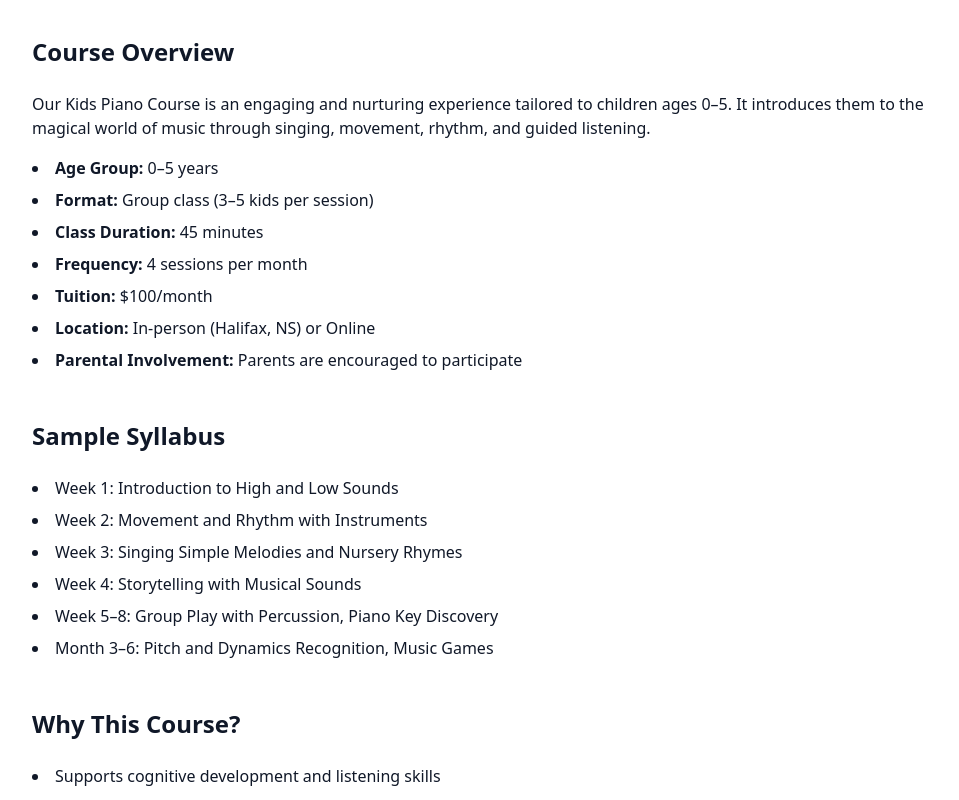
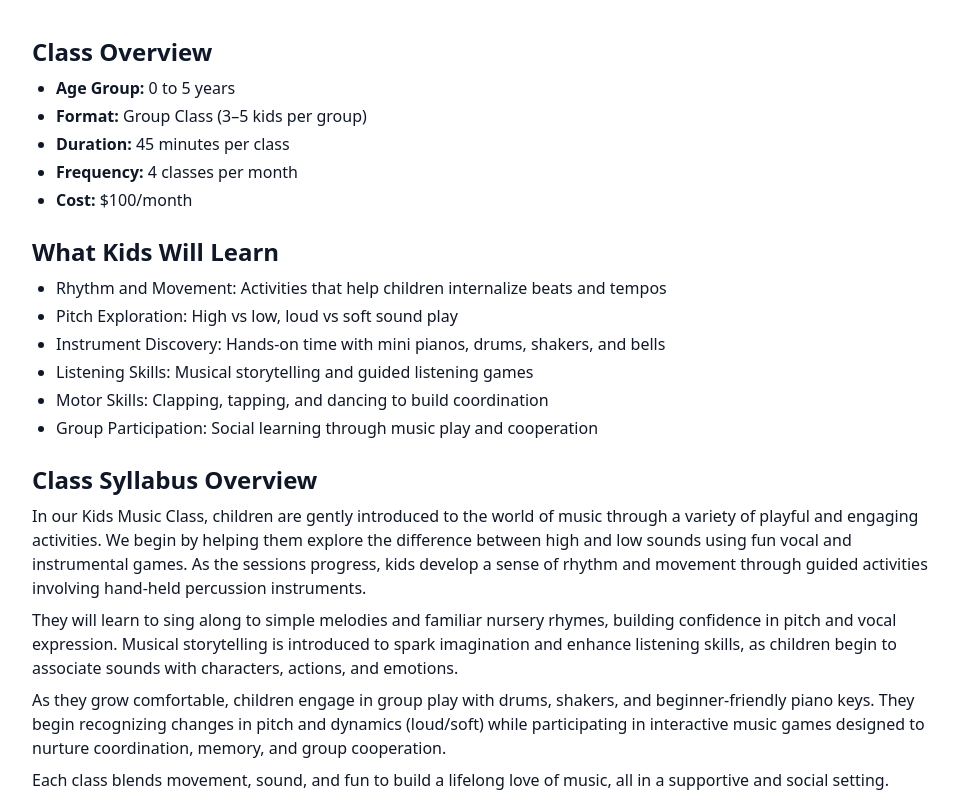
Before and after one commit to ashwinkotee/music-teaching-website, a React (Vite) app: page /kids-piano in a window 1280 px wide. Shown: the part 880-1680 px from the top of the page, without its empty margins (160-1119 px from the left). Built offline with nearby package versions, Linux system fonts and the light colour scheme.

Commit message:
ready to publish

```diff
--- a/src/components/PackageSection.jsx
+++ b/src/components/PackageSection.jsx
@@ -77,18 +77,7 @@ import { Link } from 'react-router-dom';
 import React from 'react';
 
 const packages = [
-  {
-    title: "Kids Music Class (Ages 0–5)",
-    price: "$100/month",
-    description: "Engaging and playful early music introduction for young children.",
-    features: [
-      "45 mins per class",
-      "4 classes per month",
-      "Group of 3–5 kids max",
-      "Fun-focused foundational music experience"
-    ],
-    more:"/kids-piano"
-  },
+
   // {
   //   title: "Introductory Piano Course (36 Weeks)",
   //   price: "$185/month",
@@ -102,28 +91,44 @@ const packages = [
   //   more:"/Introductory-piano-course"
   // },
   {
-    title: "Piano & Theory Program (Ages 5–Adult)",
-    price: "Youth: $200/month",
-    description: "A comprehensive hybrid model of practical and theory classes tailored for each age group.",
-    features: [
-      "4 one-on-one practical lessons",
-      "2 group theory sessions per month",
-      "60 mins per class",
-      "Personalized approach with performance tracking"
-    ],
-    more:"/piano-theory-course"
-  },{
-  title: "Songwriting & Composition Program (Ages 10–Adult)",
+  title: "Kids Music Class",
+  price: "$100/month",
+  description: "A playful and interactive introduction to music for young children.",
+  features: [
+    "Ages 0–5",
+    "45-minute group classes",
+    "4 sessions per month",
+    "Small groups (3–5 kids)",
+    "Foundational skills through fun and movement"
+  ],
+  more: "/kids-piano"
+},
+{
+  title: "Piano & Theory Program",
+  price: "Youth: $200/month",
+  description: "A balanced mix of practical and theory lessons tailored to individual learning needs.",
+  features: [
+    "Ages 5–Adult",
+    "4 private practical lessons",
+    "2 group theory sessions per month",
+    "60-minute classes",
+    "Customized learning with progress tracking"
+  ],
+  more: "/piano-theory-course"
+},
+{
+  title: "Songwriting & Composition Program",
   price: "All Ages: $200/month",
-  description: "An immersive creative program focused on lyric writing, melody building, and music arrangement.",
+  description: "A creative journey into songwriting, melody building, and musical storytelling.",
   features: [
-    "4 individual songwriting coaching sessions",
-    "2 group feedback and collaboration sessions",
-    "60 mins per class",
-    "Covers lyrics, melody, harmony, and structure"
+    "Ages 10–Adult",
+    "4 private songwriting coaching sessions",
+    "60-minute classes",
+    "Includes lyric writing, harmony, and arrangement"
   ],
   more: "/songwriting-class"
 }
+
   // {
   //   title: "Music Theory Classes",
   //   price: "$620/year",
--- a/src/components/SongWrittingSection.jsx
+++ b/src/components/SongWrittingSection.jsx
@@ -5,7 +5,7 @@ const SongWritingSection = () => {
     <section className="p-8 md:p-16 flex flex-col md:flex-row items-center justify-between bg-gray-100">
 
       <div className="md:w-1/2 md:pr-8">
-        <h2 className="text-3xl font-bold mb-4">Song Writting Lessons</h2>
+        <h2 className="text-3xl font-bold mb-4">Song Writting</h2>
         <p className="mb-4">
           Whether you're a complete beginner or a seasoned musician, songwriting is about discovering your voice — and giving it shape, structure, and emotion.
         </p>
--- a/src/pages/KidsPiano.jsx
+++ b/src/pages/KidsPiano.jsx
@@ -17,34 +17,52 @@ const KidsPiano = () => {
         </div>
 
         {/* Course Details */}
-        <div className="mb-12">
-          <h2 className="text-2xl font-semibold mb-6">Course Overview</h2>
-          <p className="mb-4">
-            Our Kids Piano Course is an engaging and nurturing experience tailored to children ages 0–5. It introduces them to the magical world of music through singing, movement, rhythm, and guided listening.
-          </p>
-          <ul className="list-disc list-inside space-y-2">
-            <li><strong>Age Group:</strong> 0–5 years</li>
-            <li><strong>Format:</strong> Group class (3–5 kids per session)</li>
-            <li><strong>Class Duration:</strong> 45 minutes</li>
-            <li><strong>Frequency:</strong> 4 sessions per month</li>
-            <li><strong>Tuition:</strong> $100/month</li>
-            <li><strong>Location:</strong> In-person (Halifax, NS) or Online</li>
-            <li><strong>Parental Involvement:</strong> Parents are encouraged to participate</li>
-          </ul>
-        </div>
+        <section className="mb-6">
+        <h2 className="text-2xl font-semibold mb-2">Class Overview</h2>
+        <ul className="list-disc pl-6 space-y-1">
+          <li><strong>Age Group:</strong> 0 to 5 years</li>
+          <li><strong>Format:</strong> Group Class (3–5 kids per group)</li>
+          <li><strong>Duration:</strong> 45 minutes per class</li>
+          <li><strong>Frequency:</strong> 4 classes per month</li>
+          <li><strong>Cost:</strong> $100/month</li>
+        </ul>
+      </section>
 
-        {/* Sample Curriculum */}
-        <div className="mb-12">
-          <h2 className="text-2xl font-semibold mb-6">Sample Syllabus</h2>
-          <ul className="list-disc list-inside space-y-2">
-            <li>Week 1: Introduction to High and Low Sounds</li>
-            <li>Week 2: Movement and Rhythm with Instruments</li>
-            <li>Week 3: Singing Simple Melodies and Nursery Rhymes</li>
-            <li>Week 4: Storytelling with Musical Sounds</li>
-            <li>Week 5–8: Group Play with Percussion, Piano Key Discovery</li>
-            <li>Month 3–6: Pitch and Dynamics Recognition, Music Games</li>
-          </ul>
-        </div>
+
+      <section className="mb-6">
+        <h2 className="text-2xl font-semibold mb-2">What Kids Will Learn</h2>
+        <ul className="list-disc pl-6 space-y-1">
+          <li>Rhythm and Movement: Activities that help children internalize beats and tempos</li>
+          <li>Pitch Exploration: High vs low, loud vs soft sound play</li>
+          <li>Instrument Discovery: Hands-on time with mini pianos, drums, shakers, and bells</li>
+          <li>Listening Skills: Musical storytelling and guided listening games</li>
+          <li>Motor Skills: Clapping, tapping, and dancing to build coordination</li>
+          <li>Group Participation: Social learning through music play and cooperation</li>
+        </ul>
+      </section>
+
+      <section className="mb-6">
+        <h2 className="text-2xl font-semibold mb-2">Class Syllabus Overview</h2>
+        <p>
+          In our Kids Music Class, children are gently introduced to the world of music through a variety of playful and engaging activities. We begin by helping them explore the difference between high and low sounds using fun vocal and instrumental games. As the sessions progress, kids develop a sense of rhythm and movement through guided activities involving hand-held percussion instruments.
+        </p>
+        <p className="mt-2">
+          They will learn to sing along to simple melodies and familiar nursery rhymes, building confidence in pitch and vocal expression. Musical storytelling is introduced to spark imagination and enhance listening skills, as children begin to associate sounds with characters, actions, and emotions.
+        </p>
+        <p className="mt-2">
+          As they grow comfortable, children engage in group play with drums, shakers, and beginner-friendly piano keys. They begin recognizing changes in pitch and dynamics (loud/soft) while participating in interactive music games designed to nurture coordination, memory, and group cooperation.
+        </p>
+        <p className="mt-2">
+          Each class blends movement, sound, and fun to build a lifelong love of music, all in a supportive and social setting.
+        </p>
+      </section>
+
+      <section className="mb-6">
+        <h2 className="text-2xl font-semibold mb-2">Parent Involvement</h2>
+        <p>
+          We encourage light parent participation during class to enhance bonding and support the child’s learning process. No musical experience is needed for parents!
+        </p>
+      </section>
 
         {/* Benefits Section */}
         <div className="mb-12">
--- a/src/pages/PianoTheoryProgram.jsx
+++ b/src/pages/PianoTheoryProgram.jsx
@@ -7,7 +7,7 @@ const PianoTheoryProgram = () => {
 
         {/* Hero Section */}
         <div className="text-center mb-16">
-          <h1 className="text-4xl md:text-5xl font-bold mb-4">Piano & Theory Program </h1>
+          <h1 className="text-4xl md:text-5xl font-bold mb-4">Piano & Theory Program</h1>
           <p className="text-lg md:text-xl">A comprehensive ongoing piano education program combining hands-on practice and structured music theory.</p>
           <img src="/piano-course.jpg" alt="Student learning piano and theory" width={800} height={400} className="rounded-lg mx-auto mt-6 shadow-lg" />
           <a href="#contact" className="mt-6 inline-block px-6 py-3 bg-indigo-600 text-white font-semibold rounded-lg shadow hover:bg-indigo-700 transition">
@@ -16,46 +16,53 @@ const PianoTheoryProgram = () => {
         </div>
 
         {/* Overview */}
-        <div className="mb-12">
-          <h2 className="text-2xl font-semibold mb-6">Program Structure</h2>
-          <ul className="list-disc list-inside space-y-2">
-            <li><strong>Age Group:</strong> 5 and above</li>
-            <li><strong>Format:</strong> Combination of individual practical classes and group theory classes</li>
-            <li><strong>Session Duration:</strong> 60 minutes</li>
-            <li><strong>Frequency:</strong> 6 sessions per month — 4 private piano + 2 group theory</li>
-            <li><strong>Tuition:</strong> $200/month </li>
-            <li><strong>Delivery:</strong> In-person (Lower Sackville) or online</li>
-          </ul>
-        </div>
+        <section className="mb-6">
+        <h2 className="text-2xl font-semibold mb-2">Class Overview</h2>
+        <ul className="list-disc pl-6 space-y-1">
+          <li><strong>Age Group:</strong> 5 and above</li>
+          <li><strong>Format:</strong> Individual practical + group theory classes</li>
+          <li><strong>Session Duration:</strong> 60 minutes</li>
+          <li><strong>Frequency:</strong> 6 sessions per month (4 private piano + 2 group theory)</li>
+          <li><strong>Tuition:</strong> $200/month</li>
+          <li><strong>Delivery:</strong> In-person (Lower Sackville) or Online</li>
+        </ul>
+      </section>
 
-        {/* Curriculum */}
-        <div className="mb-12">
-          <h2 className="text-2xl font-semibold mb-6">Curriculum Focus</h2>
-          <ul className="list-disc list-inside space-y-2">
-            <li>Piano technique: finger strength, posture, scales</li>
-            <li>Reading and interpreting sheet music</li>
-            <li>Chords, harmonization, ear training</li>
-            <li>Theory topics: time signatures, intervals, progressions</li>
-            <li>Performance preparation and musical expression</li>
-            <li>Optional ABRSM exam preparation</li>
-          </ul>
-        </div>
+      <section className="mb-6">
+        <h2 className="text-2xl font-semibold mb-2">What Students Will Learn</h2>
+        <ul className="list-disc pl-6 space-y-1">
+          <li>Piano technique: finger strength, posture, and scales</li>
+          <li>Reading and interpreting sheet music</li>
+          <li>Understanding chords and harmonization</li>
+          <li>Developing ear training and rhythmic precision</li>
+          <li>Music theory: time signatures, intervals, chord progressions</li>
+          <li>Preparation for performance and expressive interpretation</li>
+        </ul>
+      </section>
 
-        {/* Highlights */}
-        <div className="mb-12">
-          <h2 className="text-2xl font-semibold mb-6">Program Highlights</h2>
-          <ul className="list-disc list-inside space-y-2">
-            <li>Tailored lesson pacing for each age and skill level</li>
-            <li>Group theory sessions for collaborative learning</li>
-            <li>One-on-one coaching for personalized growth</li>
-            <li>End-of-term recitals and regular progress reports</li>
-          </ul>
-        </div>
+      <section className="mb-6">
+        <h2 className="text-2xl font-semibold mb-2">Class Syllabus Overview</h2>
+        <p>
+          The Piano & Theory Program offers a well-rounded musical education that builds both technical skill and theoretical understanding. Students begin by learning proper hand posture, finger strength techniques, and simple scales. Through one-on-one sessions, they gradually progress into sight-reading and learning beginner to intermediate-level pieces.
+        </p>
+        <p className="mt-2">
+          Group theory classes complement these practical lessons by introducing students to core musical concepts including rhythm reading, time signatures, intervals, and basic chord construction. As students advance, they explore harmonization, ear training, and more sophisticated sheet music interpretation.
+        </p>
+        <p className="mt-2">
+          The curriculum also incorporates creative expression and prepares students for performance scenarios. Optional support for ABRSM exam preparation is available for those interested in a formal assessment path.
+        </p>
+      </section>
 
-        {/* Visual
-        <div className="mb-12">
-          <img src="/piano-class-group.jpg" alt="Group piano theory class" width={800} height={400} className="rounded-lg shadow-md mx-auto" />
-        </div> */}
+      <section className="mb-6">
+        <h2 className="text-2xl font-semibold mb-2">Why This Course?</h2>
+        <ul className="list-disc pl-6 space-y-1">
+          <li>Balanced focus on practical skills and music theory</li>
+          <li>Encourages consistent musical progress and performance readiness</li>
+          <li>Supports personalized learning with tailored lesson pacing</li>
+          <li>Includes collaborative group sessions for interactive theory learning</li>
+          <li>Ideal preparation for formal music exams and recitals</li>
+        </ul>
+      </section>
 
         {/* CTA */}
         <div className="text-center">
```
Also changed, not shown: 1 other file (tests, documents, lock files or other folders).
